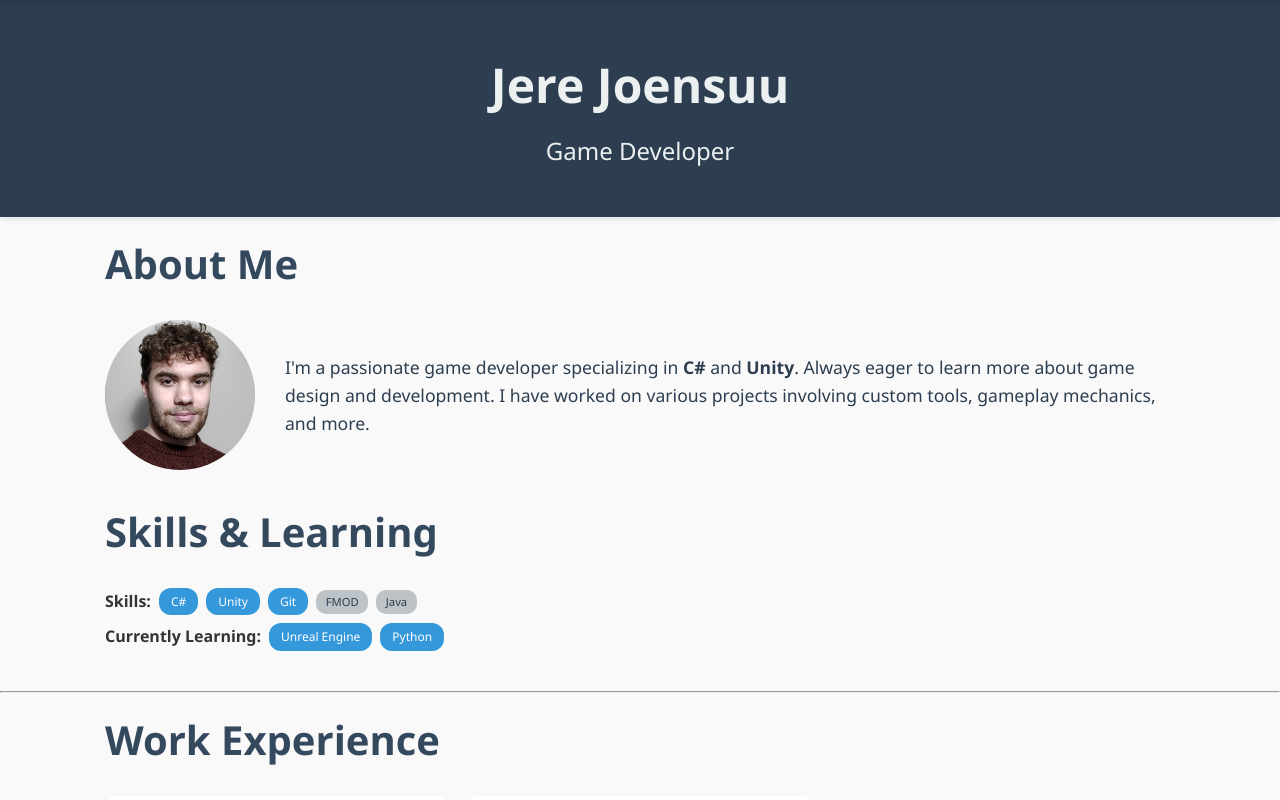
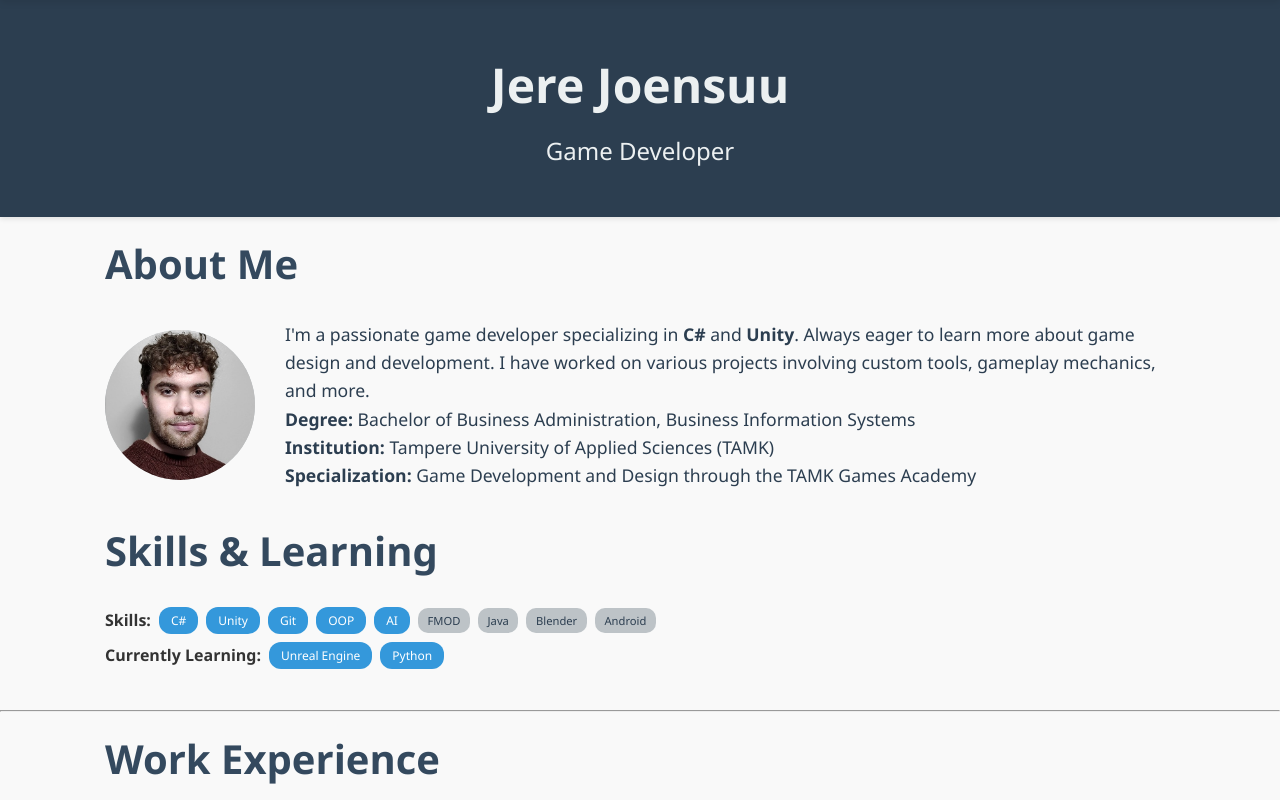
Before and after one commit to jerejoensuu/jerejoensuu.github.io, a website: page index.html in a window 1280 px wide. Shown: the top 800 px of the page. Drawn offline with Linux system fonts and the light colour scheme.

Commit message:
Include degree

```diff
--- a/index.html
+++ b/index.html
@@ -27,6 +27,11 @@
                     Always eager
                     to learn more about game design and development. I have worked on various projects involving custom
                     tools, gameplay mechanics, and more.</p>
+                <p>
+                    <strong>Degree:</strong> Bachelor of Business Administration, Business Information Systems<br>
+                    <strong>Institution:</strong> Tampere University of Applied Sciences (TAMK)<br>
+                    <strong>Specialization:</strong> Game Development and Design through the TAMK Games Academy
+                </p>
             </div>
         </div>
     </section>
@@ -38,8 +43,12 @@
                 <span class="tag">C#</span>
                 <span class="tag">Unity</span>
                 <span class="tag">Git</span>
+                <span class="tag">OOP</span>
+                <span class="tag">AI</span>
                 <span class="tag2">FMOD</span>
                 <span class="tag2">Java</span>
+                <span class="tag2">Blender</span>
+                <span class="tag2">Android</span>
                 <!-- Add more skills as needed -->
             </p>
             <p><strong>Currently Learning:</strong>
--- a/scripts/script.js
+++ b/scripts/script.js
@@ -162,11 +162,9 @@ document.addEventListener('DOMContentLoaded', () => {
         if (currentScroll > 200) { // Show after scrolling 200px
             stickyHeader.classList.add('visible');
             // body.classList.add('header-fixed');
-            mainHeader.classList.add('fade');
         } else {
             stickyHeader.classList.remove('visible');
             // body.classList.remove('header-fixed');
-            mainHeader.classList.remove('fade');
         }
 
         lastScroll = currentScroll;
```
